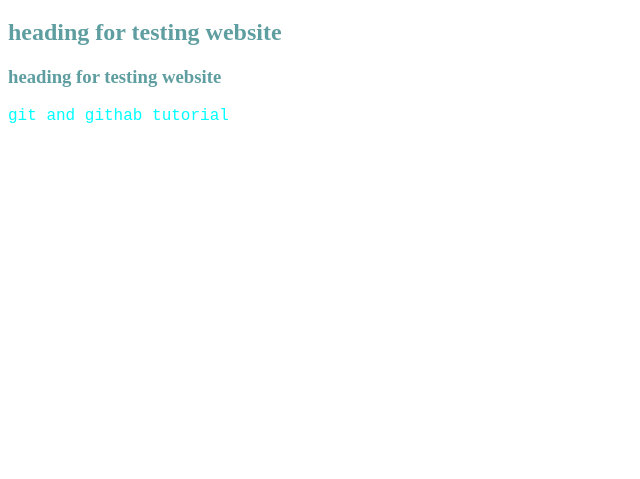
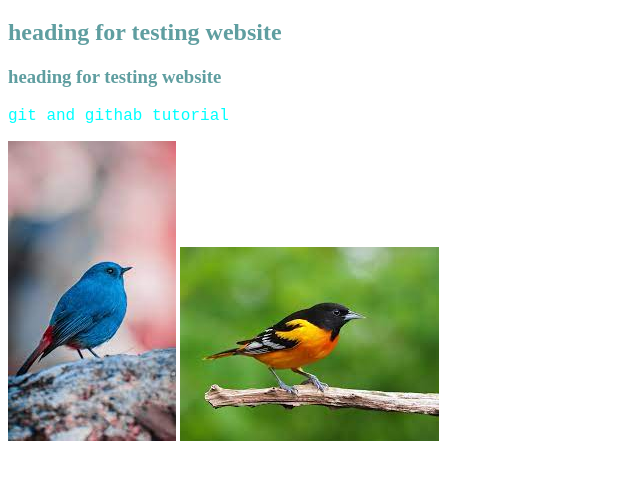
Before and after one commit to pkb1981/GITHUB, a plain HTML site: page index.html in a window 1280 px wide. Shown: the part 61-540 px from the top of the page, without its empty margins (0-640 px from the left). Drawn offline with Linux system fonts and the light colour scheme.

Commit message:
2 code change

```diff
--- a/index.html
+++ b/index.html
@@ -12,5 +12,7 @@
     <h2 class="head">heading for testing website</h2>
     <h3 class="head">heading for testing website</h3>
     <p>git and githab tutorial</p>
+    <img src="bird1.jfif" alt="birds picture">
+    <img src="bird2.jfif" alt="birds picture">
     </body>
 </html>
```
